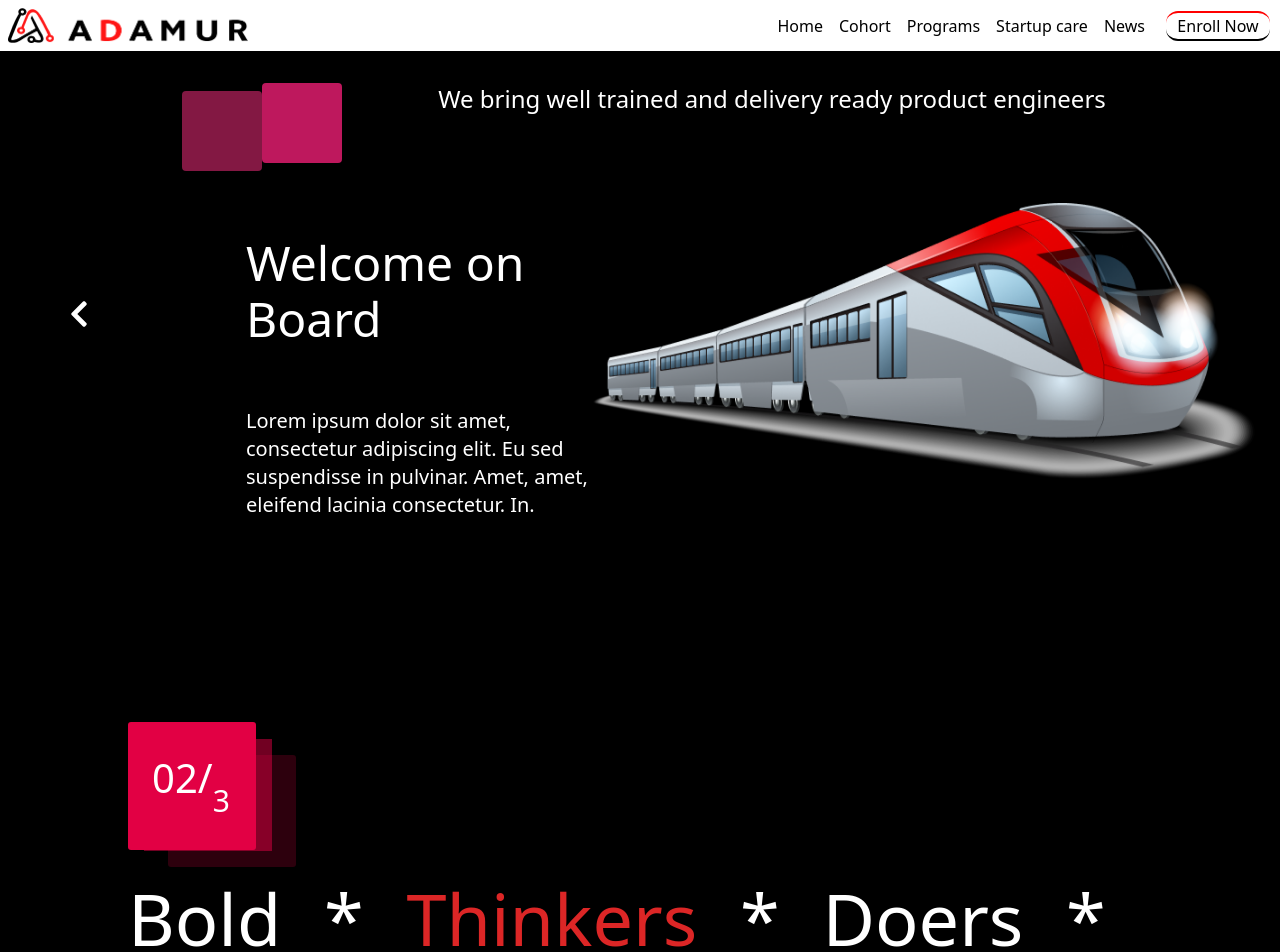
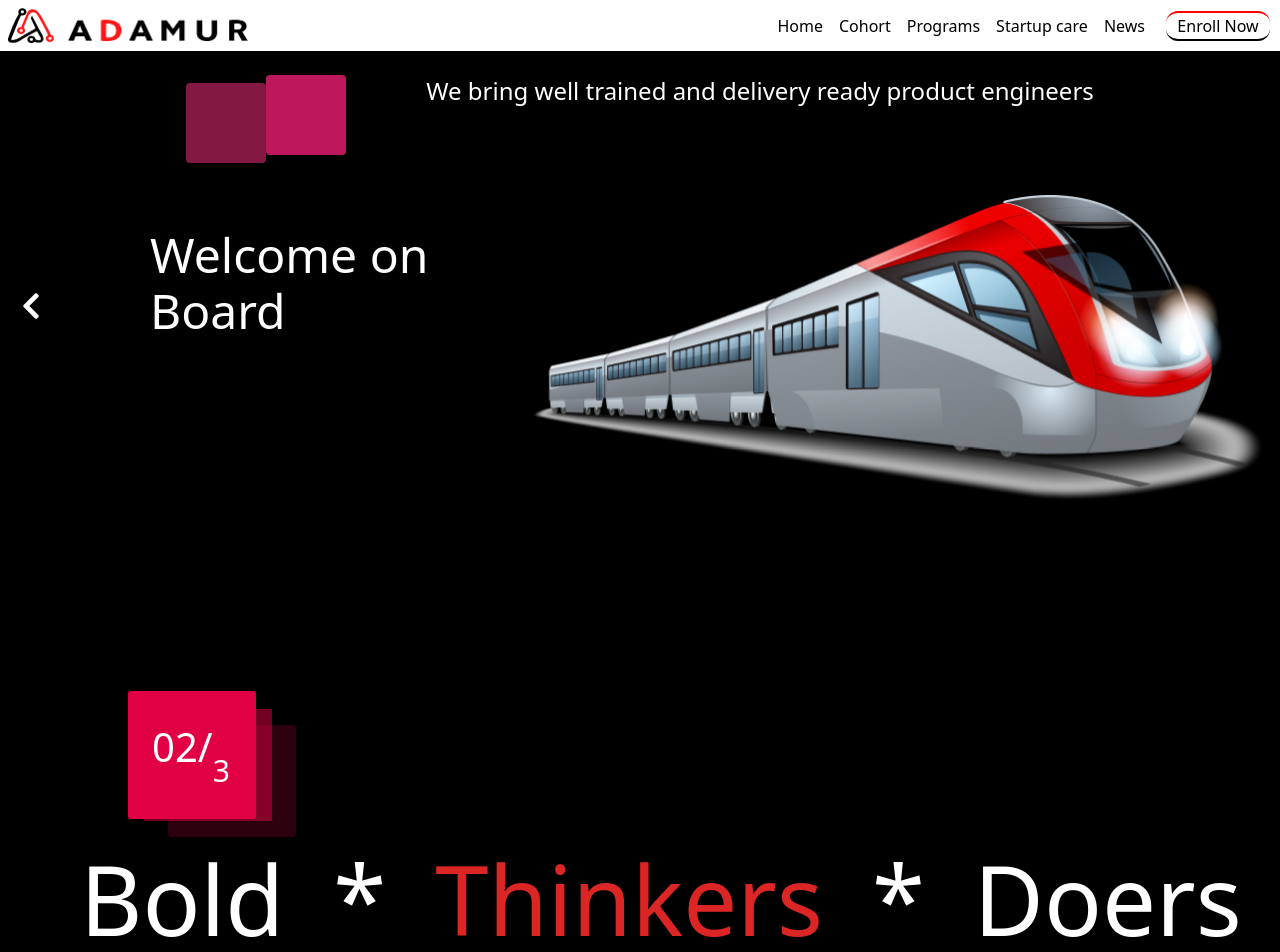
Before and after one commit to ADAMUR-IO/Adamur-landing-page, a React (Create React App) app: page /frame in a window 1280 px wide. Shown: the top 952 px of the page. Built offline with nearby package versions, Linux system fonts and the light colour scheme.

Commit message:
commenting of lorem ipsam and full resposivity of samsung fold and laptop split and pushing to the browser

```diff
--- a/src/components/AboutUs/AboutUs.component.jsx
+++ b/src/components/AboutUs/AboutUs.component.jsx
@@ -16,7 +16,7 @@ const AboutUs = () => {
 <div className='justify-center items-center p-6 lg:p-24 lg:ml-12 text-center'>
             <span className='text-2xl w-full font-extrabold text-center mt-10 ml-2 lg:text-6xl'>Our Philosophy is Simple...</span>
             <div className='pt-4 text-sm pl-7 w-72 lg:text-2xl lg:w-9/12 lg:pl-8 sm:ml-36 text-left'>
-            <span>Lorem ipsum dolor sit amet, consectetur adipiscing elit. Nunc lacus, ut egestas in sed enim eleifend convallis vitae. Lorem ipsum dolor sit amet, consectetur adipiscing elit. Nunc lacus, ut egestas in sed enim eleifend convallis vitae. Lorem ipsum dolor sit amet, consectetur adipiscing elit. Nunc lacus, ut egestas in sed enim eleifend convallis vitae. </span>
+            {/* <span>Lorem ipsum dolor sit amet, consectetur adipiscing elit. Nunc lacus, ut egestas in sed enim eleifend convallis vitae. Lorem ipsum dolor sit amet, consectetur adipiscing elit. Nunc lacus, ut egestas in sed enim eleifend convallis vitae. Lorem ipsum dolor sit amet, consectetur adipiscing elit. Nunc lacus, ut egestas in sed enim eleifend convallis vitae. </span> */}
             </div>
             </div>
 
--- a/src/components/Values/Values.component.jsx
+++ b/src/components/Values/Values.component.jsx
@@ -9,7 +9,7 @@ const Values = () => {
         <div className='text-center items-center min-h-screen'>
 <div className='font-extrabold text-lg p-6 text-rose-700 lg:p-10 lg:text-2xl'>Our Values<span></span></div>
 <div className='text-sm w-11/12 pl-10 text-left lg:text-lg lg:w-9/12 lg:pl-72'>
-    <span>Lorem ipsum dolor sit amet, consectetur adipiscing elit. Nunc lacus, ut egestas in sed enim eleifend convallis vitae. Lorem ipsum dolor sit amet, consectetur adipiscing elit. Nunc lacus, ut egestas in sed enim eleifend convallis vitae. Lorem ipsum dolor sit amet, consectetur adipiscing elit. Nunc lacus, ut egestas in sed enim eleifend convallis vitae. </span>
+    {/* <span>Lorem ipsum dolor sit amet, consectetur adipiscing elit. Nunc lacus, ut egestas in sed enim eleifend convallis vitae. Lorem ipsum dolor sit amet, consectetur adipiscing elit. Nunc lacus, ut egestas in sed enim eleifend convallis vitae. Lorem ipsum dolor sit amet, consectetur adipiscing elit. Nunc lacus, ut egestas in sed enim eleifend convallis vitae. </span> */}
 </div>
 <div className='flex space-x-5 justify-center p-10 transition-all lg:p-20 lg:space-x-12'>
     <div className='rounded-r-full rounded-l-full bg-gray-700 border-2 w-6 h-6'></div>
--- a/src/components/Wireframe8/Wireframe-8-component.jsx
+++ b/src/components/Wireframe8/Wireframe-8-component.jsx
@@ -19,12 +19,12 @@ const  Wireframe8 = () => {
 <Navbar/>
       <div className='text-white bg-black '>
 
-        <div className='text-white items-center justify-between p-2 xl:p-6'>
+        <div className='text-white items-center justify-between p-2 xl:p-4 sm:p-4'>
 
-        <div className='flex space-x-4 justify-center'>
+        <div className='flex xl:space-x-0 space-x-4 justify-center'>
 
                     <div className='flex justify-center mt-2'>
-                    <div className='z-50'><div className='bg-pink-900 rounded  h-12 w-12 xl:w-20 xl:h-20 ml-2 mt-2'></div></div>
+                    <div className='z-50'><div className='bg-pink-900 rounded  h-12 w-12 xl:w-20 xl:h-20 ml-2 mt-2 sm:ml-0'></div></div>
                     <div className='bg-right'><div className='bg-pink-700 w-12 h-12  rounded  xl:w-20 xl:h-20 xl:mr-20'></div></div>
 
 
@@ -34,18 +34,18 @@ const  Wireframe8 = () => {
                                     </div>
                                     <div className='flex justify-between'>
                                     <div>
-<Link className='float-left lg:ml-10 mt-44 mr-2 lg:mt-32 text-white items-center  text-2xl lg:text-3xl' to='/pages'><FaChevronLeft/></Link>
+<Link className='float-left mt-44 mr-2 lg:mt-32 text-white items-center  text-2xl lg:text-3xl' to='/pages'><FaChevronLeft/></Link>
 
   <Outlet />
 </div>
-                                    <div className='text-start xl:ml-36 xl:w-96 xl:mt-16 py-8 xl:py-1'>
+                                    <div className='text-start xl:ml-24 xl:w-96 xl:mt-16 py-8 xl:py-1 sm:w-80'>
                                     <p className='pb-2 text-2xl xl:text-5xl'>Welcome on</p>
                                     <span className='text-2xl xl:text-5xl'>Board</span>
 
-                                    <p className='text-sm pt-8 xl:pt-16 xl:text-xl'>Lorem ipsum dolor sit amet, consectetur adipiscing elit. Eu sed suspendisse in pulvinar. Amet, amet, eleifend lacinia consectetur. In.</p>
+                                    {/* <p className='text-sm pt-8 xl:pt-16 xl:text-xl sm:text-base'>Lorem ipsum dolor sit amet, consectetur adipiscing elit. Eu sed suspendisse in pulvinar. Amet, amet, eleifend lacinia consectetur. In.</p> */}
                                     </div>
                                     <div>
- <img src={Train} alt="Train" className='move-right md:mt-8 lg: mt-32' />
+ <img src={Train} alt="Train" className='move-right md:mt-8 lg: mt-32 sm:mt-24' />
 </div>
 
                                     </div>
@@ -59,7 +59,7 @@ const  Wireframe8 = () => {
 <div className='card-c'></div>
 </div>
 </div>
-        <div className='w-full text-start pl-6 pt-8 text-2xl xl:text-7xl xl:pl-32'>
+        <div className='w-full text-start pl-6 pt-8 text-2xl xl:text-8xl xl:pl-20 sm:text-5xl'>
                                     <span><span className='font-bolder'>Bold</span>  <span className='xl:p-6 p-2'>*</span> <span className='text-red-600'>Thinkers</span> <span className=' xl:p-6 p-2'>*</span> Doers <span className='xl:p-6 p-2'>*</span> </span>
                                     </div>
 
--- a/src/components/Y-adamur/Y-admur.component.jsx
+++ b/src/components/Y-adamur/Y-admur.component.jsx
@@ -3,15 +3,15 @@ import React from 'react'
 const Adamur = () => {
   return (
     <div>
-      <div className='p-1 text-center lg:mt-24 sm:mt-24'>
+      <div className='p-1 text-center lg:mt-24'>
         <h1>WHY ADAMUR</h1>
       </div>
       <div className='text-left text-base p-7 lg:p-14 lg:text-xl lg:ml-48 lg:mr-48'>
-        <span>
+        {/* <span>
         Lorem ipsum dolor sit amet, consectetur adipiscing elit. Nunc lacus, ut egestas in sed enim eleifend convallis vitae. Lorem ipsum dolor sit amet, consectetur adipiscing elit. Nunc lacus, ut egestas in sed enim eleifend convallis vitae. Lorem ipsum dolor sit amet, consectetur adipiscing elit. Nunc lacus, ut egestas in sed enim eleifend convallis vitae.
-        </span>
+        </span> */}
       </div>
-      <div className='pb-4 pl-5 text-3xl lg:pl-20 lg:text-8xl sm:text-6xl sm:pl-1'><span><strong >Bold</strong>  <span className='lg:p-4'>*</span> <span className='text-c'>Thinkers</span> <span className=' lg:p-4'>*</span> Doers <span className='lg:p-4'>*</span> </span></div>
+      <div className='pb-4 pl-5 text-3xl lg:pl-20 lg:text-8xl sm:text-5xl sm:pl-3'><span><strong >Bold</strong>  <span className='lg:p-4 sm:p-3'>*</span> <span className='text-c'>Thinkers</span> <span className=' lg:p-4 sm:p-3'>*</span> Doers <span className='lg:p-4 sm:p-3'>*</span> </span></div>
     </div>
   )
 }
--- a/src/components/section-2-loader/section-2.component.jsx
+++ b/src/components/section-2-loader/section-2.component.jsx
@@ -8,8 +8,8 @@ const Section = () => {
     <div>
       <div className=' sm:cols-1 md:cols-2 lg:cols-2 lg:flex xl:flex justify-center'>
                 <div className=' xl:w-5/12 sm:h-72  mb-12  ml-1'>
-                  <h1 className='xl:text-base text-center mt-2 xl:ml-32 h-10 xl:mt-8' >We help You</h1>
-                < img className='think item-center xl:h-96  xl:w-screen  xl:ml-24 w-3/4 sm:w-2/4 sm:h-full  ml-12 xl:mt-8 sm:ml-40 sm:mt-5' src={Clara} alt='Inspiration message' />
+                  <h1 className='xl:text-xl text-center mt-2 xl:ml-32 h-10 xl:mt-10 sm:text-lg sm:mt-3' >We help You</h1>
+                < img className='think item-center xl:h-96  xl:w-screen  xl:ml-24 w-3/4 sm:w-2/4 sm:mb-16 sm:h-72  ml-12 xl:mt-4 sm:ml-40 sm:mt-5' src={Clara} alt='Inspiration message' />
 
                 </div>
                 <div className='bg-black text-center text-white w-3/4 ml-11 xl:w-2/4 xl:ml-20 xl:h-screen z-20 h-fit  sm:ml-20 sm:pt-4'>
@@ -17,14 +17,14 @@ const Section = () => {
                 <div>
                   <p className=' font-bold text-lg text-left ml-4 xl:text-5xl xl:ml-16 xl:mt-10 xl:mb-4 sm:ml-16 sm:text-3xl'>Preparing you for Industry delivery</p>
                 </div>
-                                <div className=' sm:cols-2 md:cols-2 lg:cols-2 ml-6 text-xs text-left mb-4 xl:text-base xl:ml-20 xl:mr-36 xl:mb-14 mr-10 sm:ml-16'>
+                                <div className=' sm:cols-2 md:cols-2 lg:cols-2 ml-6 text-xs text-left mb-4 xl:text-base xl:ml-20 xl:mr-36 xl:mb-14 mr-10 sm:ml-16 sm:mb-12'>
                 {/* <span>If it's uncontained, is it still content? We dance betwewn unfiltered & refined between  Morocco & Luxambourg, transscending traditon to capture calture. Founded in 2020, Lights specializes in videos, live events & immensive experiences. Our work spans the whole audiovisual gamut, from art direction to live streaming to interactive installations.</span> */}
                 <br></br>
                 <br></br>
                 <span>With each project, we strengthen the brand identity of organizations & causes-swapping skills with explore, our agency dedicated to digital branding. Light is insired by the unexpected & the deeply authentic. While pushing audiovisual limits, we keep our eyes on the human stories that connect us all. Showereel Inspired by convention didn't think so.</span>
                                 </div>
                                 <div>
-                                <a href='https://forms.gle/kHYC6wT26tRu9bF7A'><span title='Good to have you join ADAMUR' className='link-join xl:text-xl mb-8  xl:mb-16 mr-10 text-xl ' style={{padding: '2px'}}>Join our next cohort</span></a>
+                                <a href='https://forms.gle/kHYC6wT26tRu9bF7A'><span title='Good to have you join ADAMUR' className='link-join xl:text-xl mb-8  xl:mb-16 mr-10 text-xl' style={{padding: '2px'}}>Join our next cohort</span></a>
                                 </div>
 
                 </div>
```
Also changed, not shown: 1 other file (tests, documents, lock files or other folders).
